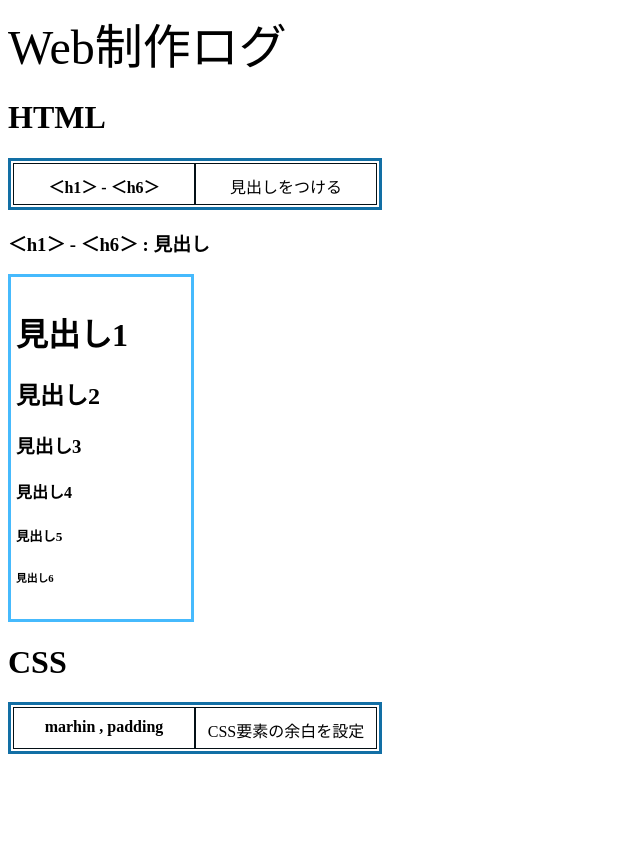
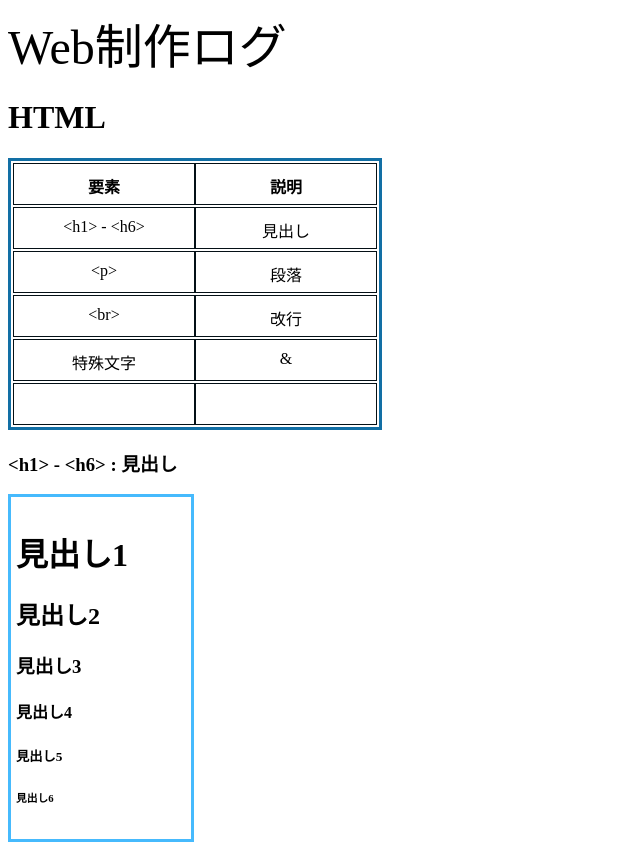
Before and after one commit to fkushi/TipsWeb.github.io, a plain HTML site: page html/List01/webTips.html in a window 1280 px wide. Shown: the top 845 px of the page, without its empty margins (0-640 px from the left). Before the commit the page ends 800 px from the top, so only its background shows below. Drawn offline with Linux system fonts and the light colour scheme.

Commit message:
CSSの修正。 HTMLフォーマットを修正。 HTMLページの追加記載。

```diff
--- a/css/Border_outerFrame.css
+++ b/css/Border_outerFrame.css
@@ -5,12 +5,13 @@
     --padHeight: 10px;
 }
 
-table{
-    text-align: center;
+
+.dtable_Head{
+     text-align: center;
     border: 3px solid #126fa5;
 }
 
-td{
+td,th{
     display: table-cell; /* ブロックレベル要素をtd(th)と同じように表示にする*/
     border: 1px solid #041016;
     padding: var(--padHeight) var(--padWidht);
@@ -18,16 +19,6 @@ td{
     height: var(--HEIGHT);
     display:inline-block;
 }
-
-th{
-     display: table-cell; /* ブロックレベル要素をtd(th)と同じように表示にする*/
-    border: 1px solid #041016;
-    padding: var(--padHeight) var(--padWidht);
-    width: var(--WIDTH);
-    height: var(--HEIGHT);
-    display:inline-block;
-}
-
 
 .dtable{
         display: tabel; /* ブロックレベル要素をtableと同じように表示にする*/
--- a/html/List01/webTips.html
+++ b/html/List01/webTips.html
@@ -1,19 +1,35 @@
 <!DOCTYPE html>
-<link rel = "stylesheet" href="../../css/Border_outerFrame.css">
-<head>
-    <title>web制作の製作ログ</title>
+<html lang="ja">
+    <head>
+        <link rel = "stylesheet" href="../../css/Border_outerFrame.css">
+        <title>web制作の製作ログ</title>
+    </head>
     <body>
-        <head>
-            <font size="14">Web制作ログ</font>
-        </head>
+        <font size="14">Web制作ログ</font>
 
         <h1>HTML</h1>
-        <table>
-            <th>＜h1＞ - ＜h6＞</th>
-            <td>見出しをつける</td>
+        <table class="dtable_Head">
+            <tr>
+                <th>要素</th><th>説明</th>
+            </tr>
+            <tr>
+                <td>&lt;h1&gt; - &lt;h6&gt;</td><td>見出し</td>
+            </tr>
+            <tr>
+                <td>&lt;p&gt;</td><td>段落</td>
+            </tr>
+            <tr>
+                <td>&lt;br&gt;</td><td>改行</td>
+            </tr>
+            <tr>
+               <td>特殊文字</td><td rowspan="2">&amp;</td>                           </td>
+            </tr>
+            <tr>
+                <td></td><td></td>
+            </tr>
         </table>
 
-        <h3>＜h1＞ - ＜h6＞ : 見出し</h3>
+        <h3>&lt;h1&gt; - &lt;h6&gt; : 見出し</h3>
         <div class="dtable">
             <div class="dtable_c">
             <h1>見出し1</h1>
@@ -31,4 +47,4 @@
             <td>CSS要素の余白を設定</td>
         </table>
     </body>
-</head>
+</html>
```
Also changed, not shown: html/List01/SQL.html (+7 -2 lines).
